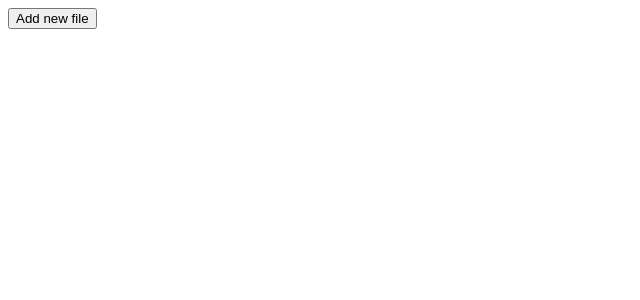
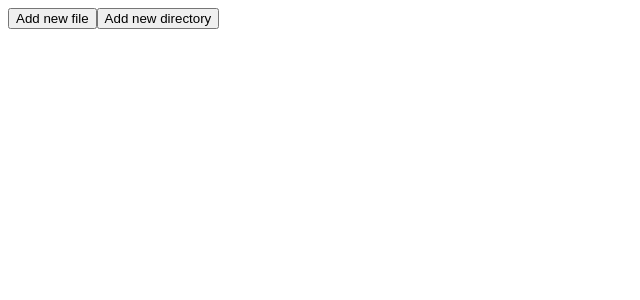
Before and after one commit to mhmh4/explorer-component, a React (Vite) app: page / in a window 1280 px wide. Shown: the top 300 px of the page, without its empty margins (0-640 px from the left). Built offline with nearby package versions, Linux system fonts and the light colour scheme.

Commit message:
Add button to create new Node

```diff
--- a/src/App.jsx
+++ b/src/App.jsx
@@ -17,6 +17,15 @@ function Node() {
       >
         Add new file
       </button>
+      <button
+        onClick={() => {
+          setChildren((currentChildren) => {
+            return [...currentChildren, <Node />];
+          });
+        }}
+      >
+        Add new directory
+      </button>
       {children.map((item, index) => {
         return <div key={index}>{item}</div>;
       })}
```
